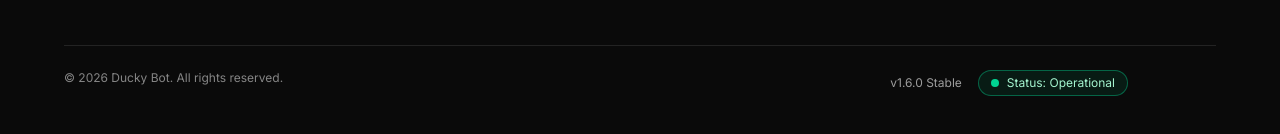
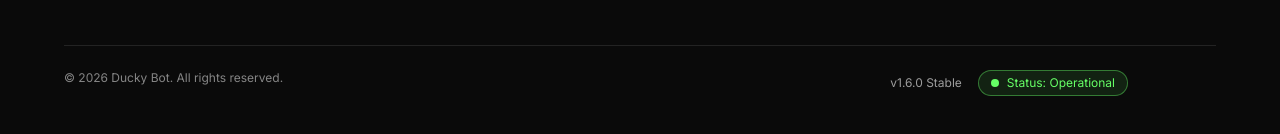
Before and after one commit to DuckySupport/duckybot.xyz, a Next.js app: page / in a window 1280 px wide. Shown: the part 2929-3063 px from the top of the page. Built offline with nearby package versions, Linux system fonts and the light colour scheme; no server answers.

Commit message:
footer: use success color instead of emerald

```diff
--- a/app/globals.css
+++ b/app/globals.css
@@ -22,6 +22,8 @@
 @theme inline {
   --color-background: var(--background);
   --color-foreground: var(--foreground);
+  --color-success: #66FF66;
+  --color-fail: #FF6666;
   --font-sans: var(--font-sans);
   --font-display: var(--font-display);
 }
--- a/components/Footer.tsx
+++ b/components/Footer.tsx
@@ -76,8 +76,8 @@ export default function Footer() {
           <span>© 2026 Ducky Bot. All rights reserved.</span>
           <div className="flex flex-wrap items-center gap-4 text-white/60">
             <span>v1.6.0 Stable</span>
-            <span className="inline-flex items-center gap-2 rounded-full border border-emerald-400/40 bg-emerald-500/10 px-3 py-1 text-xs text-emerald-200">
-              <span className="h-2 w-2 rounded-full bg-emerald-400" />
+            <span className="inline-flex items-center gap-2 rounded-full border border-success/40 bg-success/10 px-3 py-1 text-xs text-success">
+              <span className="h-2 w-2 rounded-full bg-success" />
                 Status: Operational
               </span>
             <div className="flex items-center gap-3 text-white/60">
```
